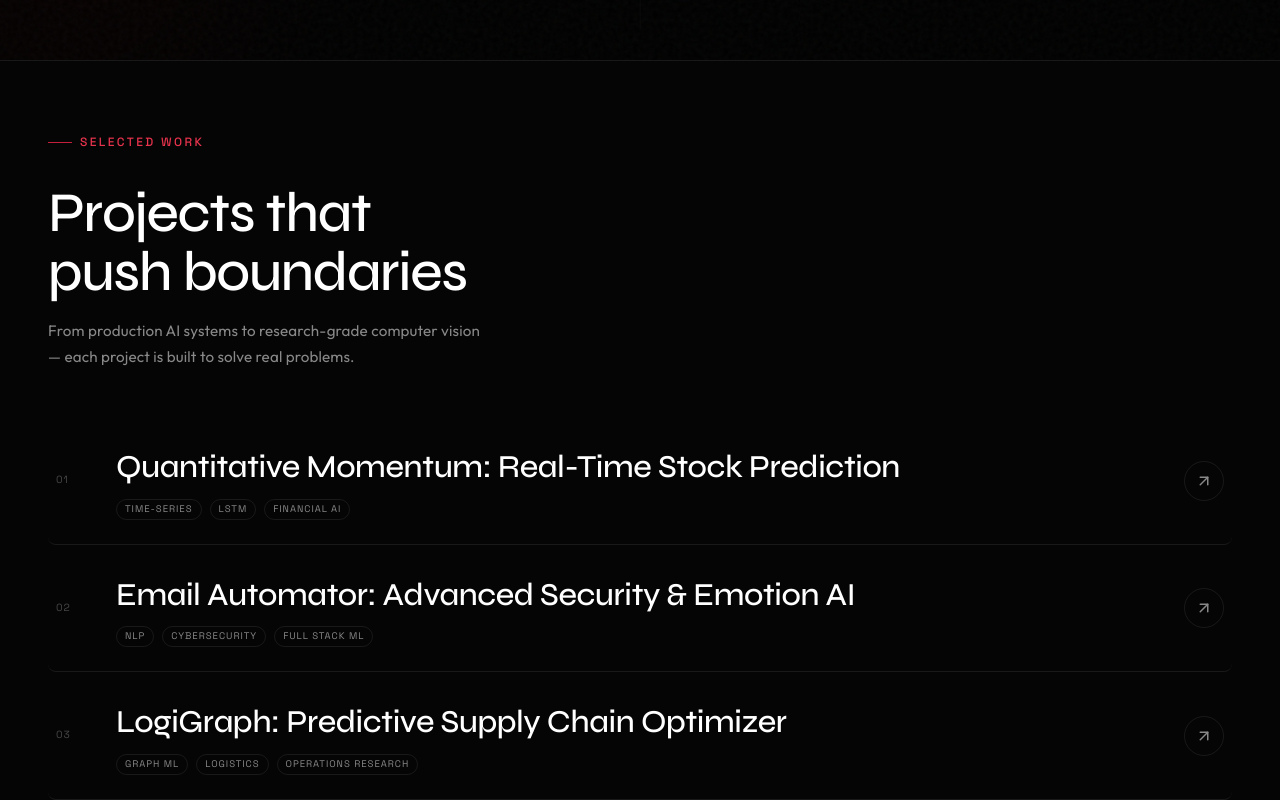
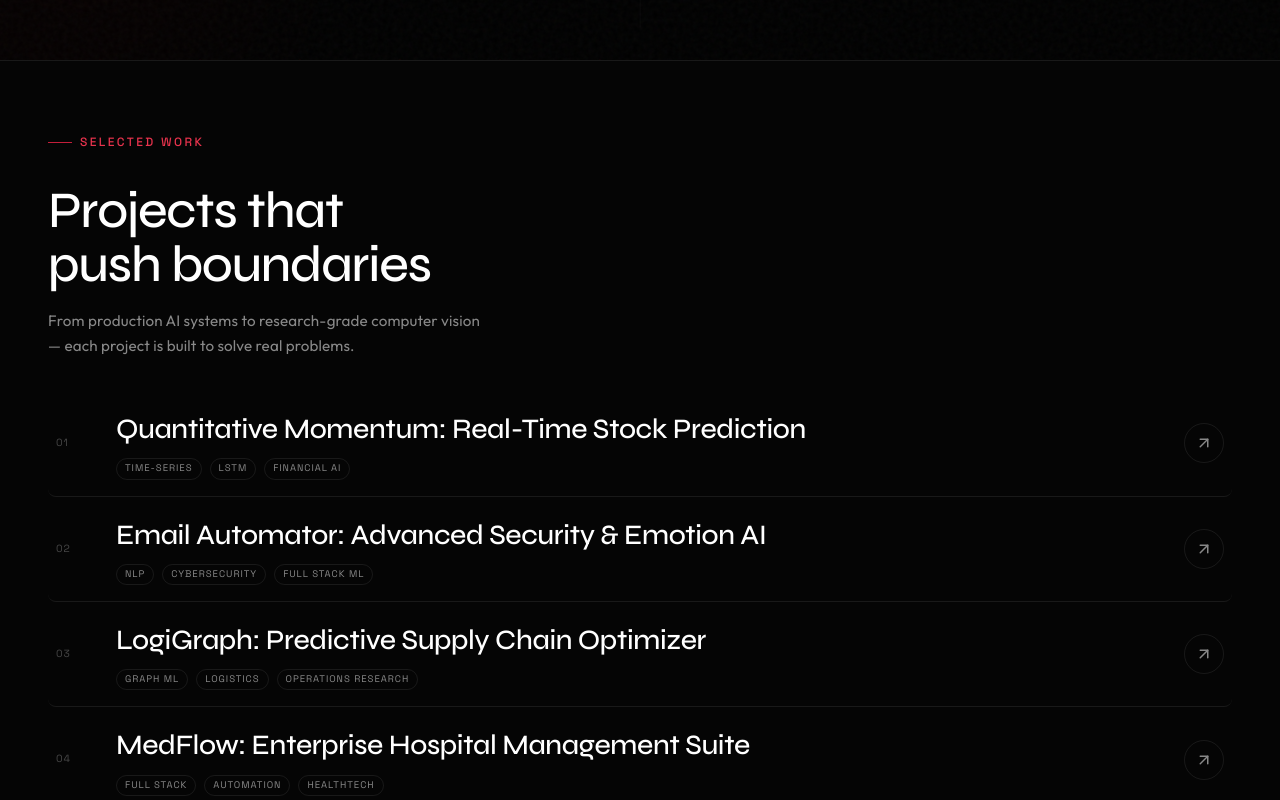
Before and after one commit to KritishX/portfolio-website, a React (Vite) app: page / in a window 1280 px wide. Shown: the part 740-1540 px from the top of the page. Built offline with nearby package versions, Linux system fonts and the light colour scheme; a web font is replaced by a local one.

Commit message:
design: compacted selected work section

```diff
--- a/src/styles/projects.css
+++ b/src/styles/projects.css
@@ -5,15 +5,16 @@
   background: var(--bg-secondary);
   border-top: 1px solid var(--border-subtle);
   border-bottom: 1px solid var(--border-subtle);
+  padding-block: var(--space-2xl); /* Slightly smaller padding */
 }
 
 .projects-header {
-  margin-bottom: var(--space-2xl);
+  margin-bottom: var(--space-xl);
 }
 
 .projects-title {
   font-family: var(--font-display);
-  font-size: clamp(2rem, 5vw, 3.5rem);
+  font-size: clamp(1.8rem, 4.5vw, 3.2rem);
   font-weight: 500;
   line-height: 1.05;
   letter-spacing: -0.025em;
@@ -56,7 +57,7 @@
   grid-template-columns: auto 1fr auto;
   align-items: center;
   gap: var(--space-xl);
-  padding: var(--space-lg) var(--space-sm);
+  padding: var(--space-md) var(--space-sm);
   transition: padding 0.5s var(--ease-out-expo);
 }
 
@@ -81,7 +82,7 @@
 
 .project-name {
   font-family: var(--font-display);
-  font-size: clamp(1.2rem, 2.5vw, 2rem);
+  font-size: clamp(1.1rem, 2.2vw, 1.8rem);
   font-weight: 500;
   letter-spacing: -0.015em;
   color: var(--text-primary);
@@ -170,7 +171,7 @@
 }
 
 .project-expanded-inner {
-  padding: var(--space-xl);
+  padding: var(--space-lg);
   display: grid;
   grid-template-columns: 1fr 1fr;
   gap: var(--space-xl);
```
